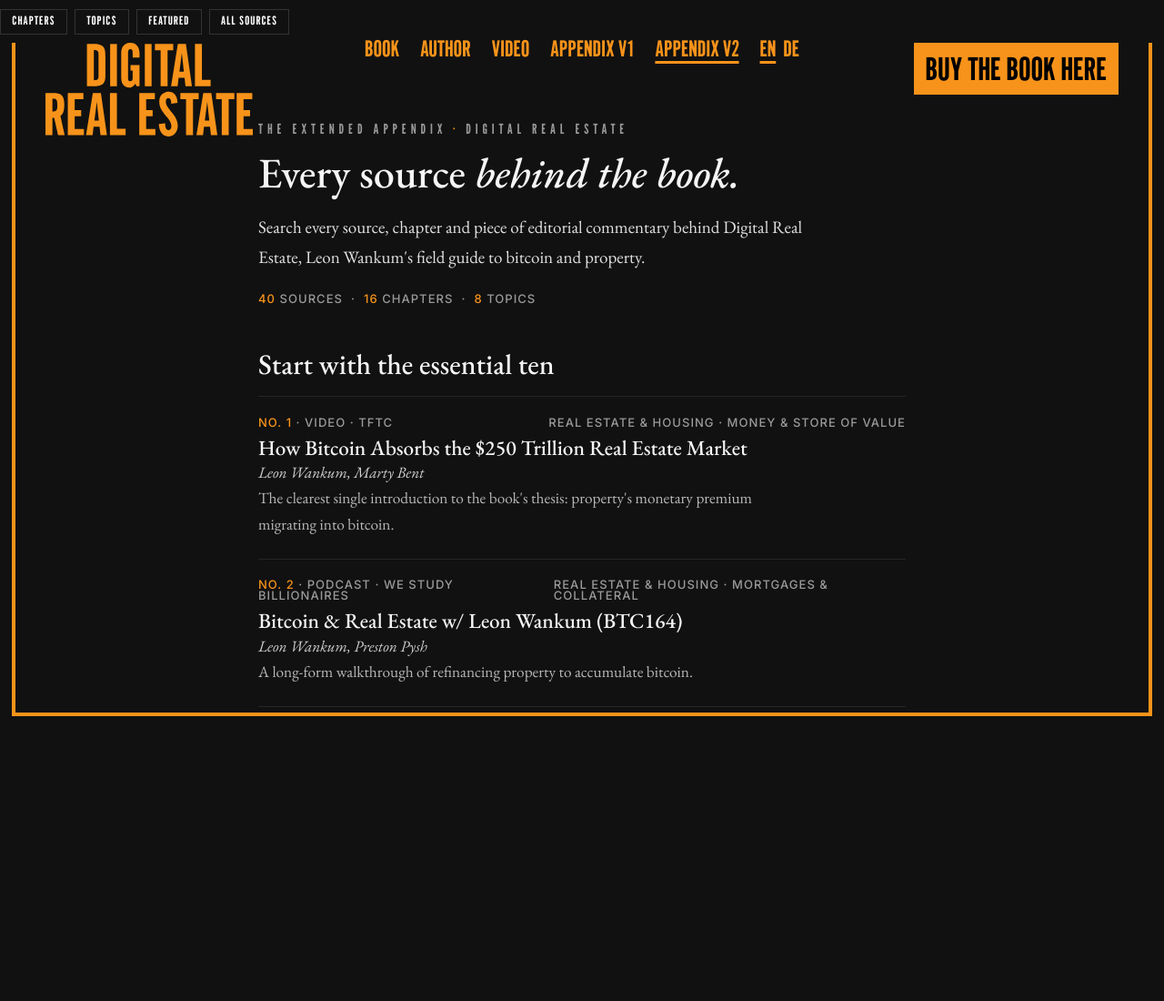
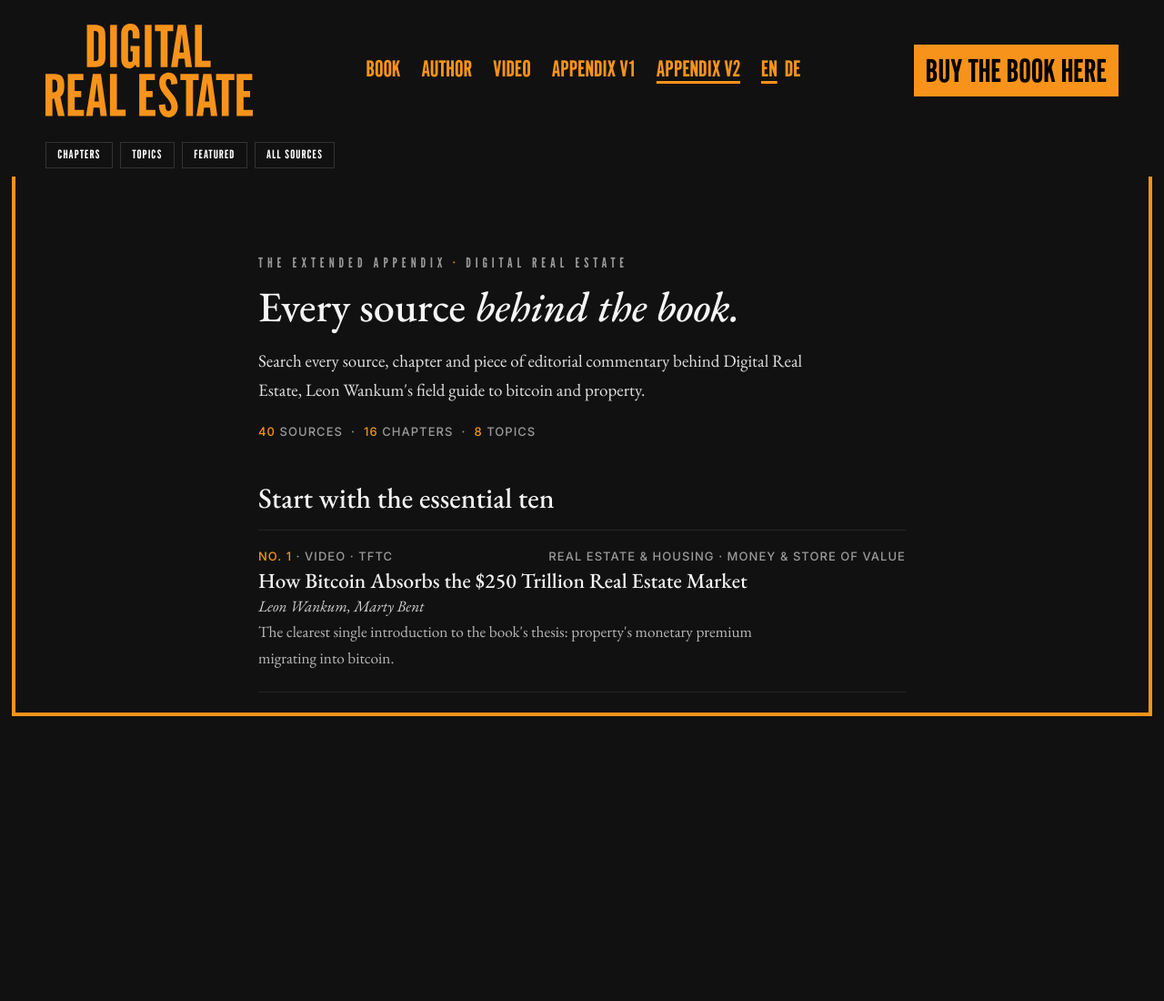
Before and after one commit to rankplanmuse-ops/digitalrealestate, a website: page appendix2/index.html in a window 1280 px wide. Shown: the top 1100 px of the page at 91% size. Drawn offline with nearby package versions, Linux system fonts and the light colour scheme.

Commit message:
Appendix v2 header fix: flowing header inside sticky stack

```diff
--- a/assets/css/appendix2.css
+++ b/assets/css/appendix2.css
@@ -42,7 +42,24 @@
 body.v2 .site-header {
   position: static;
   background: var(--bg);
+  display: flex;
+  align-items: center;
+  justify-content: space-between;
+  gap: calc(23 * var(--u));
+  padding: calc(26 * var(--u)) calc(50 * var(--u)) calc(18 * var(--u));
 }
+
+/* The main header's children are absolutely positioned against the fixed
+   header on the book page; inside the v2 stack they must flow normally
+   (same trick the main stylesheet itself uses for its mobile header),
+   otherwise the header collapses to zero height and the logo, nav and
+   CTA float over the article text. */
+body.v2 .site-header > * {
+  position: static;
+  transform: none;
+}
+
+body.v2 .nav { flex-wrap: nowrap; }
 
 /* --- Chapter / topic menu tabs ------------------------------------------ */
 
@@ -50,7 +67,7 @@ body.v2 .site-header {
   background: var(--bg);
   border-top: 1px solid var(--r-line);
   border-bottom: 1px solid var(--r-line);
-  padding: 0.6rem 0;
+  padding: 0.6rem calc(50 * var(--u));
   margin-bottom: 2.75rem;
 }
 
@@ -260,6 +277,10 @@ a.r-row-title:hover { color: var(--orange); }
 
 @media (max-width: 820px), (max-aspect-ratio: 1/1) {
   .doc2 { padding-top: 1.75rem; padding-left: 1.25rem; padding-right: 1.25rem; }
+  body.v2 .site-header { flex-wrap: wrap; padding: 1.1rem 1.25rem 0.8rem; row-gap: 0.6rem; }
+  body.v2 .logo { width: 6.5rem; }
+  body.v2 .nav { order: 3; width: 100%; justify-content: center; flex-wrap: wrap; }
+  .chapbar { padding-left: 1.25rem; padding-right: 1.25rem; }
   .r-title { font-size: 2rem; line-height: 1.18; }
   .r-h2 { font-size: 1.6rem; }
   .r-lede, .prose { font-size: 1.0625rem; line-height: 1.65; }
```
